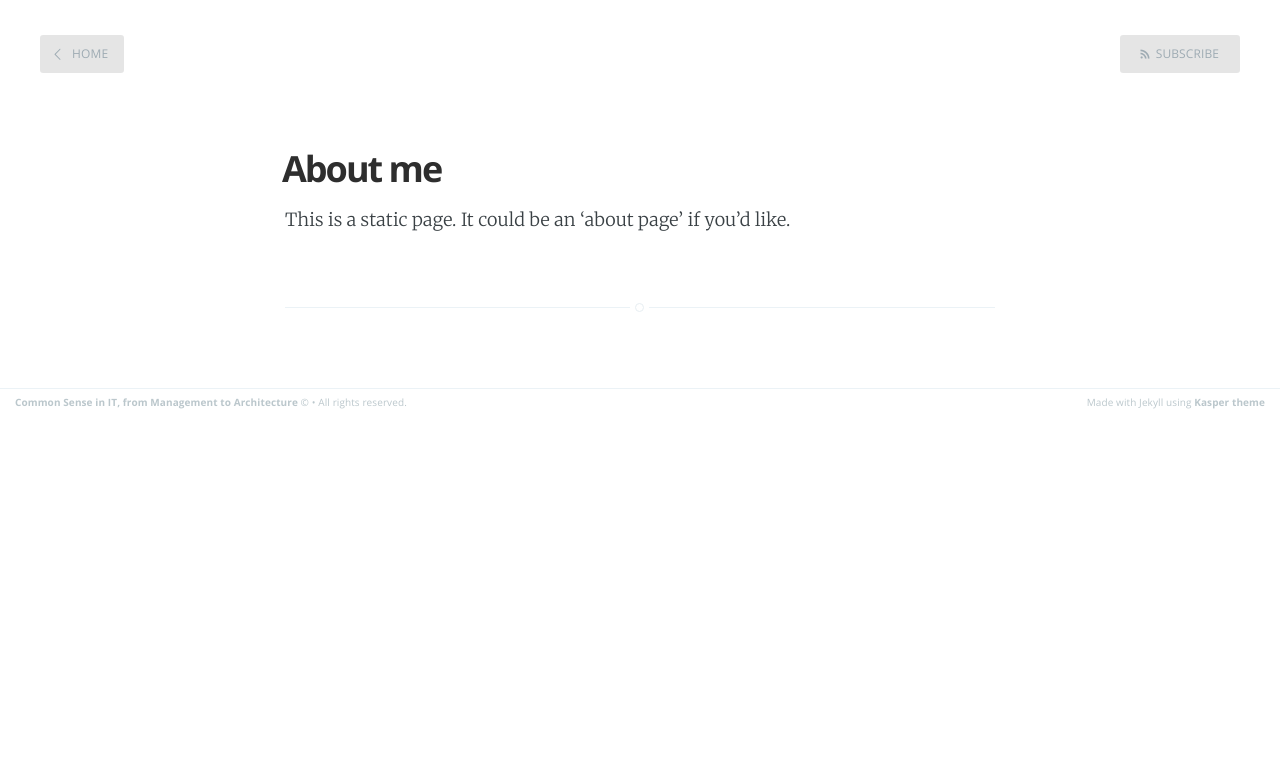
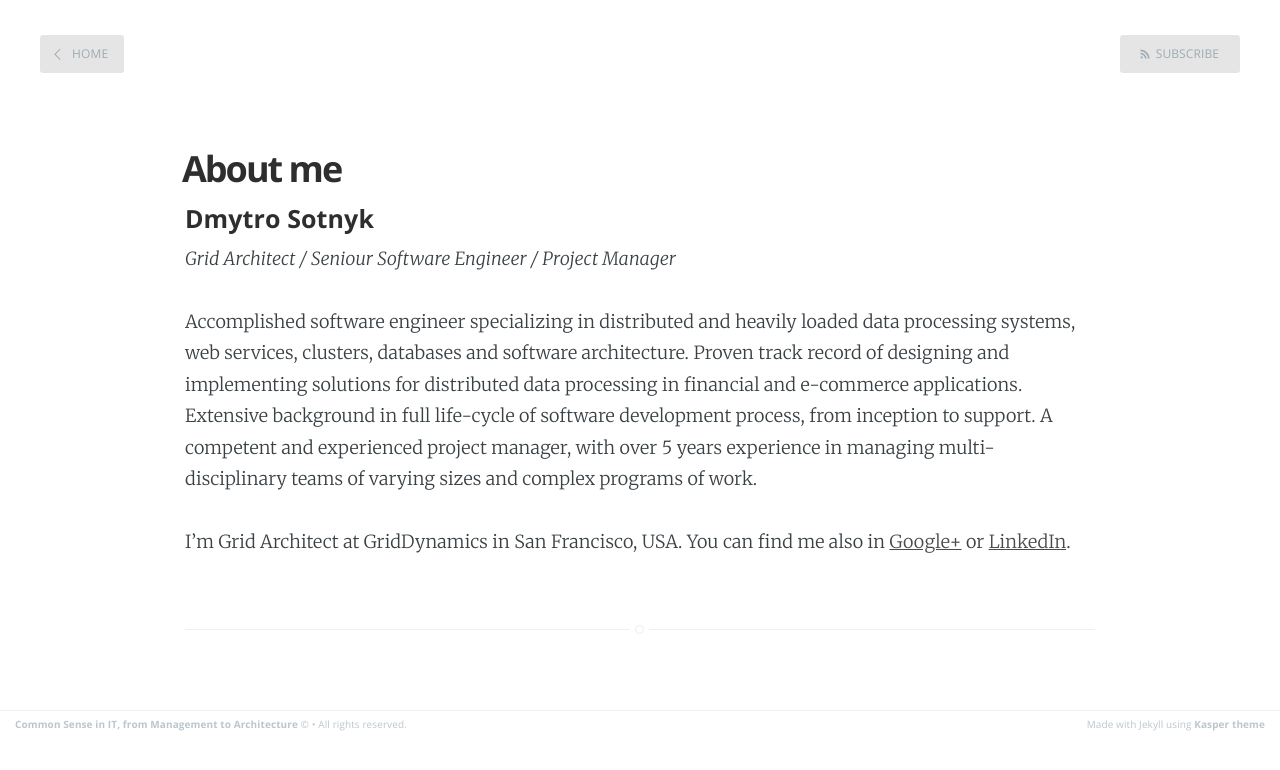
Before and after one commit to alikthename/sotnikdv.github.io, a Jekyll site: the page built from about.md, in a window 1280 px wide. Shown: the top 770 px of the page. Built offline with Jekyll 4.4.1, drawn with Linux system fonts in a browser that asks for light colours; Markdown is read by kramdown in place of the engine named in the settings.

Commit message:
Fixes and final changes

```diff
--- a/_layouts/post.html
+++ b/_layouts/post.html
@@ -72,7 +72,7 @@ post_class: post-template
                     <h4> {{ site.author }} </h4>
                     <!-- Author Bio -->
                     <p>
-                        Here goes the author description. You might want to place some links too in here
+                        I'm Grid Architect at GridDynamics in San Francisco, USA. You can find me also in <a href="http://plus.google.com/109421189749606131821">Google+</a> or <a href="https://www.linkedin.com/in/sotnikdv">LinkedIn</a>.
                     </p>
                 </section>
             {% endif %}
--- a/_posts/2015-03-29-welcome.markdown
+++ b/_posts/2015-03-29-welcome.markdown
@@ -22,4 +22,4 @@ The only thing I can say, it's all about IT.
 
 ### How to Subscribe
 
-You can use RSS feed or you can just add me on [Google+](plus.google.com/109421189749606131821) or, if you are my colleague or friend, on [LinkedIn](https://www.linkedin.com/in/sotnikdv). I'll share posts to these social networks.
+You can use RSS feed or you can just add me on [Google+](http://plus.google.com/109421189749606131821) or, if you are my colleague or friend, on [LinkedIn](https://www.linkedin.com/in/sotnikdv). I'll share posts to these social networks.
--- a/about.md
+++ b/about.md
@@ -3,4 +3,14 @@ layout: page
 title: About me
 ---
 
-This is a static page. It could be an 'about page' if you'd like.
+
+#### Dmytro Sotnyk
+
+_Grid Architect / Seniour Software Engineer / Project Manager_
+
+Accomplished software engineer specializing in distributed and heavily loaded data processing systems, web services, clusters, databases and software architecture.
+Proven track record of designing and implementing solutions for distributed data processing in financial and e-commerce applications.
+Extensive background in full life-cycle of software development process, from inception to support.
+A competent and experienced project manager, with over 5 years experience in managing multi-disciplinary teams of varying sizes and complex programs of work.
+
+I'm Grid Architect at GridDynamics in San Francisco, USA. You can find me also in <a href="http://plus.google.com/109421189749606131821">Google+</a> or <a href="https://www.linkedin.com/in/sotnikdv">LinkedIn</a>.
--- a/assets/css/screen.css
+++ b/assets/css/screen.css
@@ -453,7 +453,7 @@ margin on the iframe, cause it breaks stuff. */
 .inner {
     position: relative;
     width: 80%;
-    max-width: 710px;
+    max-width: 910px;
     margin: 0 auto;
 }
 
@@ -717,7 +717,7 @@ margin on the iframe, cause it breaks stuff. */
 .post {
     position: relative;
     width: 80%;
-    max-width: 710px;
+    max-width: 910px;
     margin: 4rem auto;
     padding-bottom: 4rem;
     border-bottom: #EBF2F6 1px solid;
@@ -1207,7 +1207,7 @@ body:not(.post-template) .post-title {
 .pagination {
     position: relative;
     width: 80%;
-    max-width: 710px;
+    max-width: 910px;
     margin: 4rem auto;
     font-family: "Open Sans", sans-serif;
     font-size: 1.3rem;
```
Also changed, not shown: _posts/2015-03-29-i-wanna-blog.markdown (+10 -14 lines).
